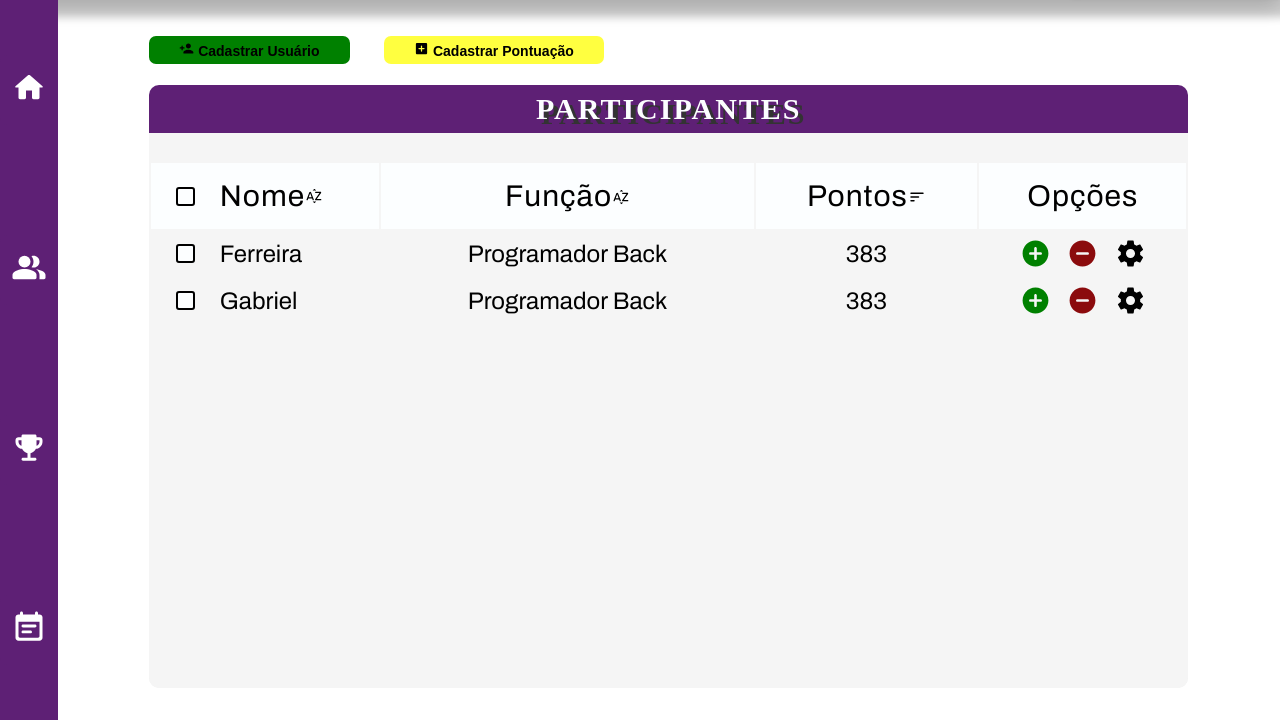
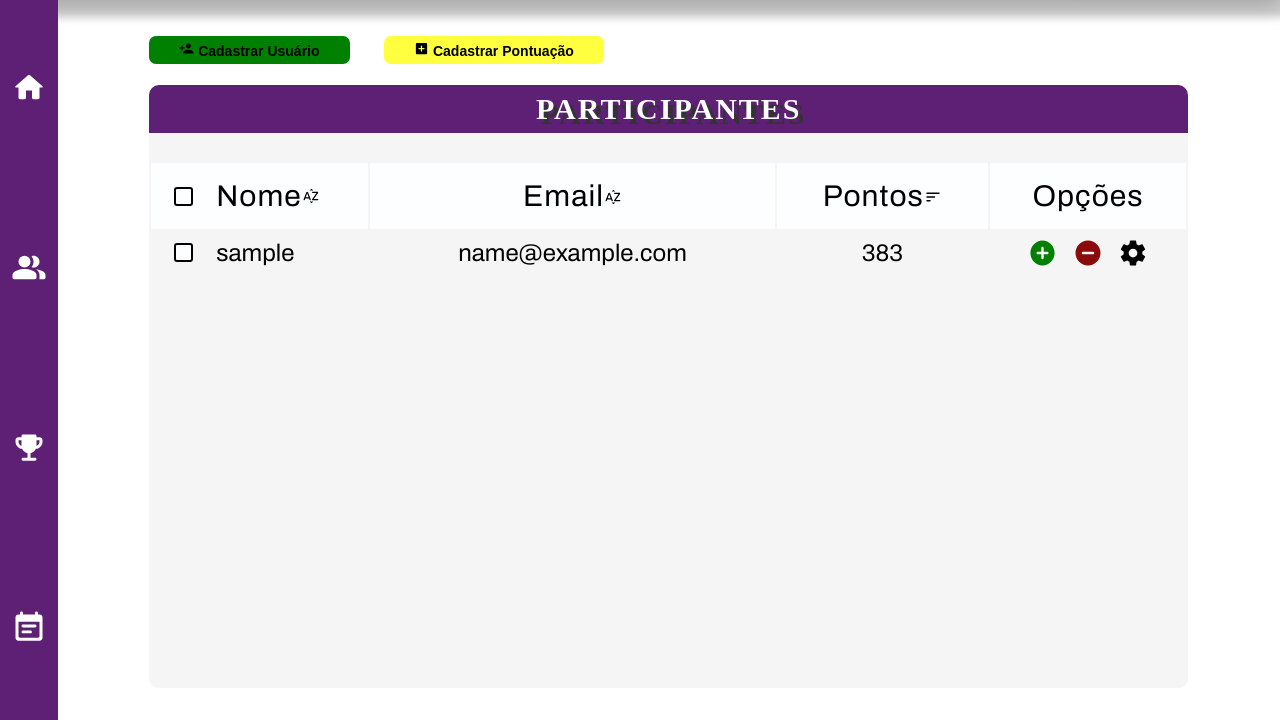
Before and after one commit to talesribeirom/ginca-web, a Django app: page /participants/ in a window 1280 px wide. Shown: the part 80-800 px from the top of the page. Run offline with Django 3.2, Linux system fonts and the light colour scheme; a user stored in the database is signed in; tables that the repository leaves empty hold one stand-in row (values such as "Sample post"); parts of the project's set-up code (start-up, migrations or seed data) failed here and were passed over; some libraries are stand-ins or nearby versions.

Commit message:
Lista participantes

```diff
--- a/Back-end (Emakers)/core/templates/core/base.html
+++ b/Back-end (Emakers)/core/templates/core/base.html
@@ -18,7 +18,7 @@
     </head>
 
     <body id="body">
-        {% comment %} {% if user.is_authenticated %} {% endcomment %}
+        {% if user.is_authenticated %}
         <nav>
             <div class="logo">
                 <img src="{% static 'assets/EmakersJr.png' %}" alt="EmakersJr">
@@ -72,16 +72,12 @@
                 <button class="tablinks" onclick="openPage(event, 'eventos')" title="Eventos" id="button-end"><img
                     src="{% static 'assets/eventos.svg' %}"></button>
             </div>
-        {% comment %} {% else %}
 
-            Usuario não logado
-            <br>
-            <a href="{% url 'login' %}">Login</a>
-
-        {% endif %} {% endcomment %}
 
         {% block content %}
         {% endblock %}
+
+        {% endif %}
 
         <script>
             function openPage(evt, pageMoment) {
--- a/Back-end (Emakers)/core/urls.py
+++ b/Back-end (Emakers)/core/urls.py
@@ -5,6 +5,7 @@ from .views import index
 
 urlpatterns = [
     path('', index, name='index'),
+    path('index/', index, name='index'),
     path('login/', auth_views.LoginView.as_view(template_name='accounts/login.html'), name='login'),
     path('logout/', auth_views.LogoutView.as_view(), name='logout'),
 ]
--- a/Back-end (Emakers)/core/views.py
+++ b/Back-end (Emakers)/core/views.py
@@ -1,7 +1,8 @@
 from django.shortcuts import render
 from users.models import User
+from django.contrib.auth.decorators import login_required
 
-
+@login_required(login_url='/login/')
 def index(request):
     users = User.objects.all().order_by('username')
     return render(request, 'core/index.html', {'users': users})
--- a/Back-end (Emakers)/ginca_web/settings.py
+++ b/Back-end (Emakers)/ginca_web/settings.py
@@ -134,8 +134,8 @@ AUTH_USER_MODEL = 'users.User'
 
 # URLs referente ao login
 
-LOGIN_URL = 'login/'
+LOGIN_URL = '/login'
 
-LOGIN_REDIRECT_URL = '/'
+LOGIN_REDIRECT_URL = '/index'
 
-LOGOUT_REDIRECT_URL = '/'
+LOGOUT_REDIRECT_URL = '/login'
--- a/Back-end (Emakers)/users/templates/participants.html
+++ b/Back-end (Emakers)/users/templates/participants.html
@@ -15,6 +15,7 @@
               <div class="table-title">
                 <h3>PARTICIPANTES</h3>
               </div>
+              {% if user.is_superuser %}
                 <div class="table-content">
 
                     <!-- Conteudo do Modal adcionar Usuario -->
@@ -61,10 +62,11 @@
                             <input type="password" name="password1" required id="id_password1">
                             <p> Confirmação da senha: </p>
                             <input type="password" name="password2" required id="id_password2">
+                            <button type="submit">Salvar</button>
                         </div>
                         </div>
                     </div>
-                  <button type="submit">Salvar</button>
+
                     </form>
                     </div>
 
@@ -104,6 +106,7 @@
                         </div>
                     </div>
                     </div>
+                {% endif %}
                 <div class="table-content-field">
                   <table id="table">
                     <thead>
@@ -120,12 +123,13 @@
                             </div>
                           </div>
                         </th>
-                        <th>Função<img src="{% static 'assets/ordenar_alfabeto.svg' %}" width="18px"></th>
+                        <th>Email<img src="{% static 'assets/ordenar_alfabeto.svg' %}" width="18px"></th>
                         <th>Pontos<img src="{% static 'assets/ordenar.svg' %}" width="18px"></th>
                         <th>Opções</th>
                       </tr>
                     </thead>
                     <tbody>
+                    {% for user in users %}
                         <tr>
                         <td>
                           <div class="row-table">
@@ -134,11 +138,11 @@
                               <label for="name03"></label>
                             </div>
                             <div class="row-table-content">
-                              <h5>Ferreira</h5>
+                              <h5>{{user.username}}</h5>
                             </div>
                           </div>
                         </td>
-                        <td>Programador Back</td>
+                        <td>{{user.email}}</td>
                         <td>383</td>
                         <td>
                           <div class="row-table-option">
@@ -148,28 +152,8 @@
                           </div>
                         </td>
                       </tr>
-                      <tr>
-                        <td>
-                          <div class="row-table">
-                            <div class="row-table-check">
-                              <input type="checkbox" id="name04">
-                              <label for="name04"></label>
-                            </div>
-                            <div class="row-table-content">
-                              <h5>Gabriel</h5>
-                            </div>
-                            </div>
-                        </td>
-                        <td>Programador Back</td>
-                        <td>383</td>
-                        <td>
-                          <div class="row-table-option">
-                            <img src="{% static 'assets/caixa_add_redonda.svg' %}">
-                            <img src="{% static 'assets/caixa_remove_redonda.svg' %}">
-                            <img src="{% static 'assets/configuracoes.svg' %}">
-                          </div>
-                        </td>
-                      </tr>
+                    {% endfor %}
+
                     </tbody>
                   </table>
                 </div>
--- a/Back-end (Emakers)/users/views.py
+++ b/Back-end (Emakers)/users/views.py
@@ -54,5 +54,9 @@ def delete_user(request, id_user):
 
 @login_required
 def list_users(request):
-	users = User.objects.all().order_by('username')
-	return render(request, 'participants.html', {'users': users})
+    users = User.objects.all().order_by('username')
+    form = User_Creation_Form(request.POST or None)
+    if form.is_valid():
+        form.save()
+        return redirect('url_participants')
+    return render(request, 'participants.html', {'users': users, 'form': form})
```
Lines whose indentation alone changed are shown as unchanged.
